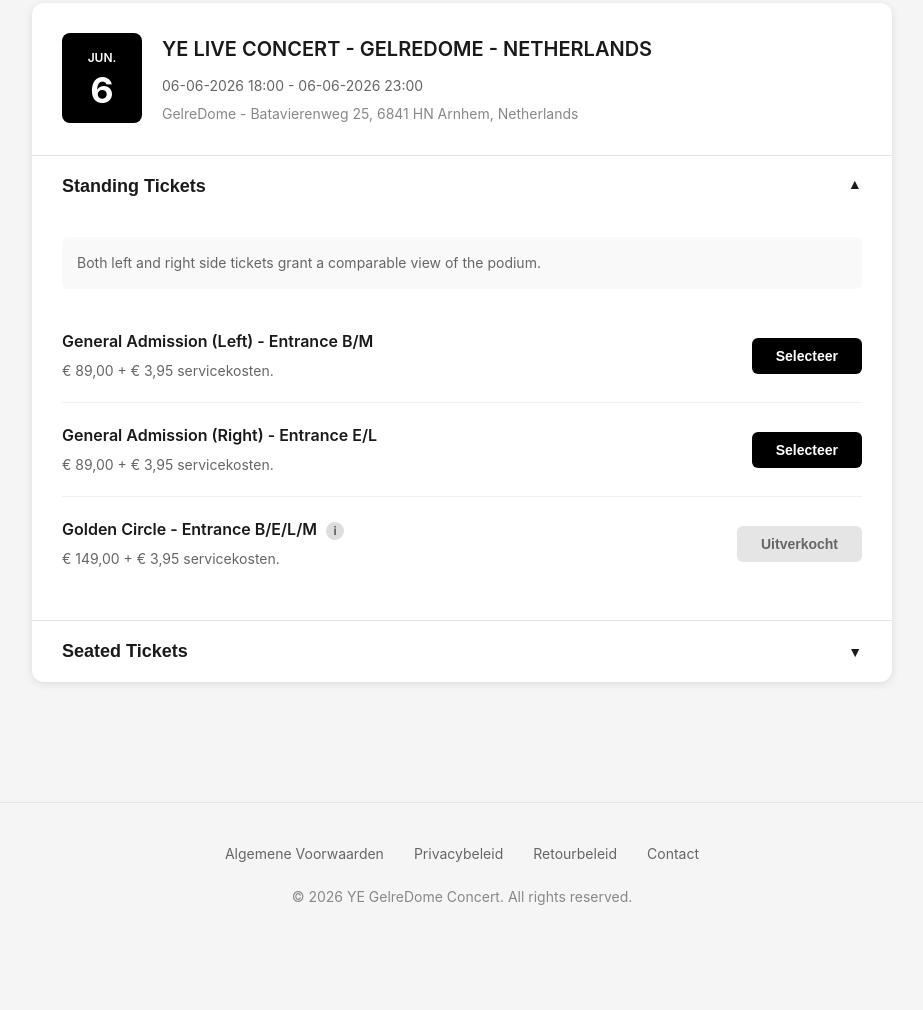
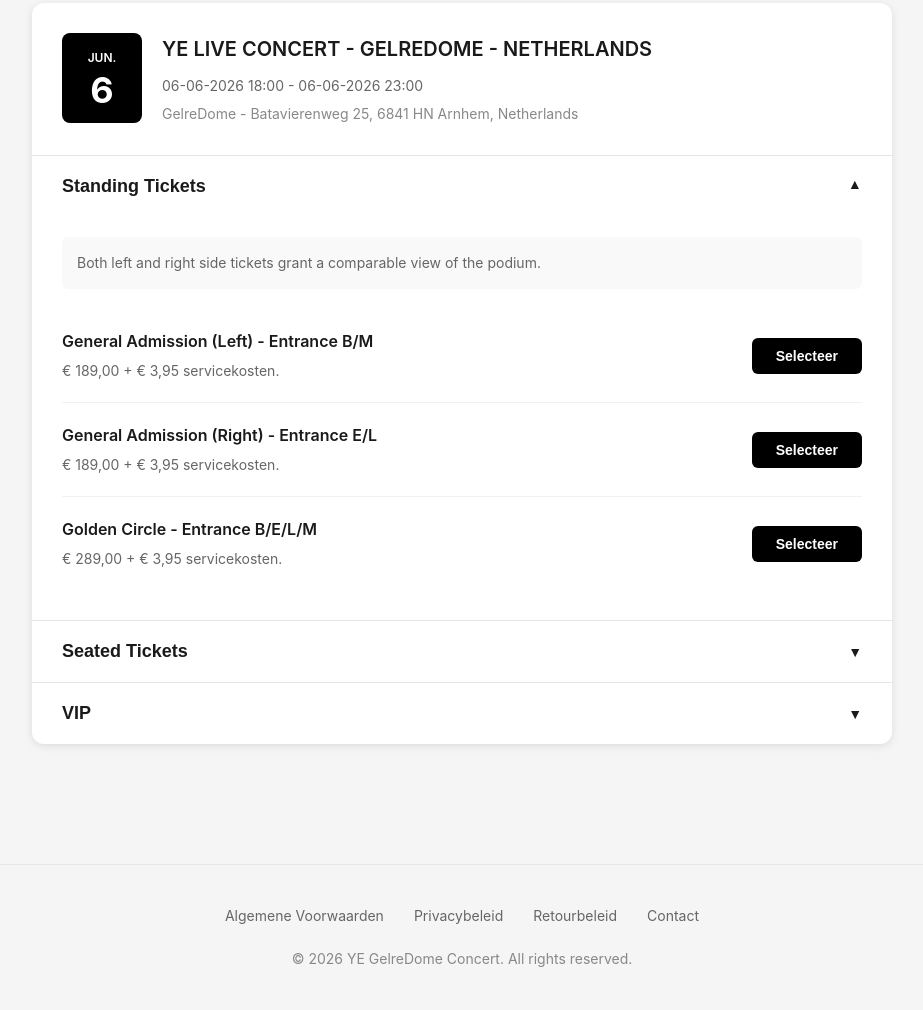
Before and after one commit to jaaajsnd/www.yenetherlands, a website: page src/public/index.html in a window 1280 px wide. Shown: the part 148-1158 px from the top of the page, without its empty margins (178-1101 px from the left). Before the commit the page ends 1096 px from the top, so only its background shows below. Drawn offline with Linux system fonts and the light colour scheme.

Commit message:
Update index.html

```diff
--- a/src/public/index.html
+++ b/src/public/index.html
@@ -37,25 +37,25 @@
                     <div class="ticket-item">
                         <div class="ticket-details">
                             <h3>General Admission (Left) - Entrance B/M</h3>
-                            <p class="ticket-price">€ 89,00 + € 3,95 servicekosten.</p>
+                            <p class="ticket-price">€ 189,00 + € 3,95 servicekosten.</p>
                         </div>
-                        <button class="ticket-status available" onclick="selectTicket('staanplaats', 'General Admission (Left)', 89.00)">Selecteer</button>
+                        <button class="ticket-status available" onclick="selectTicket('ga_left', 'General Admission (Left) - Entrance B/M', 189.00)">Selecteer</button>
                     </div>
 
                     <div class="ticket-item">
                         <div class="ticket-details">
                             <h3>General Admission (Right) - Entrance E/L</h3>
-                            <p class="ticket-price">€ 89,00 + € 3,95 servicekosten.</p>
+                            <p class="ticket-price">€ 189,00 + € 3,95 servicekosten.</p>
                         </div>
-                        <button class="ticket-status available" onclick="selectTicket('staanplaats', 'General Admission (Right)', 89.00)">Selecteer</button>
+                        <button class="ticket-status available" onclick="selectTicket('ga_right', 'General Admission (Right) - Entrance E/L', 189.00)">Selecteer</button>
                     </div>
 
                     <div class="ticket-item">
                         <div class="ticket-details">
-                            <h3>Golden Circle - Entrance B/E/L/M <span class="info-icon">ℹ</span></h3>
-                            <p class="ticket-price">€ 149,00 + € 3,95 servicekosten.</p>
+                            <h3>Golden Circle - Entrance B/E/L/M</h3>
+                            <p class="ticket-price">€ 289,00 + € 3,95 servicekosten.</p>
                         </div>
-                        <button class="ticket-status sold-out">Uitverkocht</button>
+                        <button class="ticket-status available" onclick="selectTicket('golden_circle', 'Golden Circle - Entrance B/E/L/M', 289.00)">Selecteer</button>
                     </div>
                 </div>
             </div>
@@ -70,14 +70,38 @@
                     <div class="ticket-item">
                         <div class="ticket-details">
                             <h3>Front Seats P1</h3>
-                            <p class="ticket-price">€ 299,00 + € 3,95 servicekosten.</p>
+                            <p class="ticket-price">€ 349,00 + € 3,95 servicekosten.</p>
+                        </div>
+                        <button class="ticket-status available" onclick="selectTicket('front_p1', 'Front Seats P1', 349.00)">Selecteer</button>
+                    </div>
+
+                    <div class="ticket-item">
+                        <div class="ticket-details">
+                            <h3>Rang 1</h3>
+                            <p class="ticket-price">€ 259,00 + € 3,95 servicekosten.</p>
                         </div>
                         <button class="ticket-status sold-out">Uitverkocht</button>
                     </div>
 
                     <div class="ticket-item">
                         <div class="ticket-details">
-                            <h3>Rang 1</h3>
+                            <h3>Rang 1 - Gold</h3>
+                            <p class="ticket-price">€ 279,00 + € 3,95 servicekosten.</p>
+                        </div>
+                        <button class="ticket-status available" onclick="selectTicket('rang1_gold', 'Rang 1 - Gold', 279.00)">Selecteer</button>
+                    </div>
+
+                    <div class="ticket-item">
+                        <div class="ticket-details">
+                            <h3>Rang 1 - Platina</h3>
+                            <p class="ticket-price">€ 299,00 + € 3,95 servicekosten.</p>
+                        </div>
+                        <button class="ticket-status available" onclick="selectTicket('rang1_platina', 'Rang 1 - Platina', 299.00)">Selecteer</button>
+                    </div>
+
+                    <div class="ticket-item">
+                        <div class="ticket-details">
+                            <h3>Rang 2</h3>
                             <p class="ticket-price">€ 199,00 + € 3,95 servicekosten.</p>
                         </div>
                         <button class="ticket-status sold-out">Uitverkocht</button>
@@ -85,34 +109,51 @@
 
                     <div class="ticket-item">
                         <div class="ticket-details">
-                            <h3>Rang 1 - Gold</h3>
-                            <p class="ticket-price">€ 149,00 + € 3,95 servicekosten.</p>
+                            <h3>Rang 3</h3>
+                            <p class="ticket-price">€ 169,00 + € 3,95 servicekosten.</p>
                         </div>
                         <button class="ticket-status sold-out">Uitverkocht</button>
                     </div>
 
                     <div class="ticket-item">
                         <div class="ticket-details">
-                            <h3>Rang 1 - Silver</h3>
-                            <p class="ticket-price">€ 99,00 + € 3,95 servicekosten.</p>
+                            <h3>Rang 4</h3>
+                            <p class="ticket-price">€ 69,00 + € 3,95 servicekosten.</p>
                         </div>
-                        <button class="ticket-status available" onclick="selectTicket('zilver', 'Rang 1 - Silver', 99.00)">Selecteer</button>
+                        <button class="ticket-status sold-out">Uitverkocht</button>
+                    </div>
+                </div>
+            </div>
+
+            <!-- VIP Section -->
+            <div class="ticket-section">
+                <button class="section-toggle" onclick="toggleSection('vip')">
+                    <span>VIP</span>
+                    <span class="toggle-icon">▼</span>
+                </button>
+                <div id="vip" class="ticket-list">
+                    <div class="ticket-item">
+                        <div class="ticket-details">
+                            <h3>VIP Gold - Hoofdingang</h3>
+                            <p class="ticket-price">€ 549,00 + € 3,95 servicekosten.</p>
+                        </div>
+                        <button class="ticket-status available" onclick="selectTicket('vip_gold', 'VIP Gold - Hoofdingang', 549.00)">Selecteer</button>
                     </div>
 
                     <div class="ticket-item">
                         <div class="ticket-details">
-                            <h3>Rang 2</h3>
-                            <p class="ticket-price">€ 79,00 + € 3,95 servicekosten.</p>
+                            <h3>VIP Platina - Hoofdingang</h3>
+                            <p class="ticket-price">€ 699,00 + € 3,95 servicekosten.</p>
                         </div>
-                        <button class="ticket-status available" onclick="selectTicket('brons', 'Rang 2', 79.00)">Selecteer</button>
+                        <button class="ticket-status available" onclick="selectTicket('vip_platina', 'VIP Platina - Hoofdingang', 699.00)">Selecteer</button>
                     </div>
 
                     <div class="ticket-item">
                         <div class="ticket-details">
-                            <h3>Accessible Seating</h3>
-                            <p class="ticket-price">€ 89,00 + € 3,95 servicekosten.</p>
+                            <h3>Business seats</h3>
+                            <p class="ticket-price">€ 389,00 + € 3,95 servicekosten.</p>
                         </div>
-                        <button class="ticket-status available" onclick="selectTicket('mindervaliden', 'Accessible Seating', 89.00)">Selecteer</button>
+                        <button class="ticket-status sold-out">Uitverkocht</button>
                     </div>
                 </div>
             </div>
```
